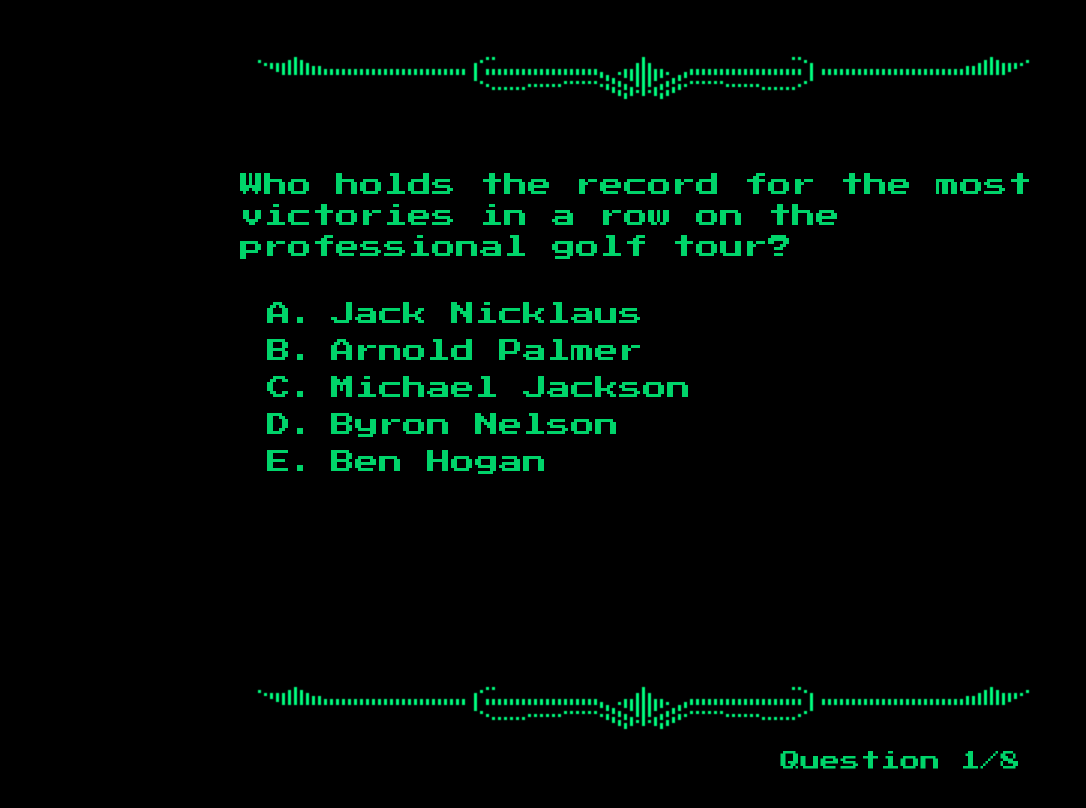
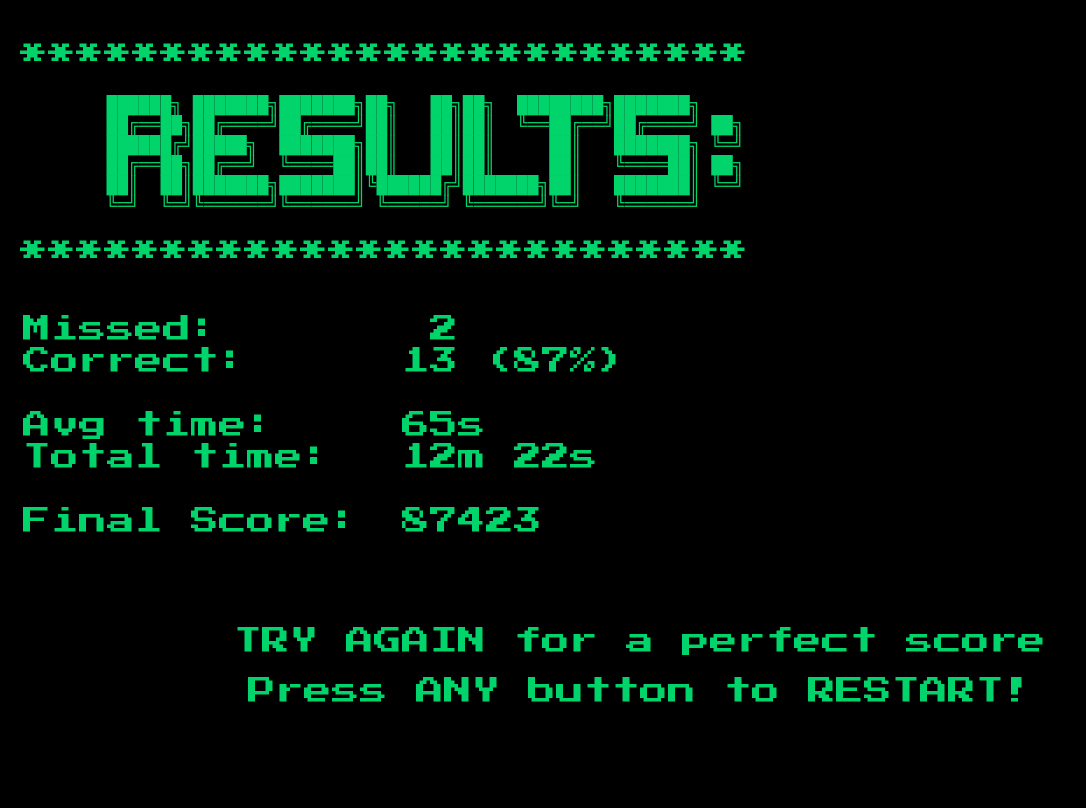
Before and after one commit to kevinclement/exitpuzzles-museum-computer-web, a Vue app: page /quiz in a window 1280 px wide. Shown: the top 808 px of the page, without its empty margins (0-1086 px from the left). Built offline with nearby package versions, Linux system fonts and the light colour scheme.

Commit message:
v0 of results

```diff
--- a/src/views/Quiz.vue
+++ b/src/views/Quiz.vue
@@ -15,12 +15,37 @@
 
     </div>
     <div class="score" v-else>
-      <div>
-        <div>correct: {{correctQuestions.length}}</div>
-        <div>missed: {{missedQuestions.length}}</div>
-        <div>score: {{score}}</div>
+
+        <div>**************************</div>
+        <div>
+        <pre class="results">
+        ██████╗ ███████╗███████╗██╗   ██╗██╗  ████████╗███████╗
+        ██╔══██╗██╔════╝██╔════╝██║   ██║██║  ╚══██╔══╝██╔════╝ ██╗
+        ██████╔╝█████╗  ███████╗██║   ██║██║     ██║   ███████╗ ╚═╝
+        ██╔══██╗██╔══╝  ╚════██║██║   ██║██║     ██║   ╚════██║ ██╗
+        ██║  ██║███████╗███████║╚██████╔╝███████╗██║   ███████║ ╚═╝
+        ╚═╝  ╚═╝╚══════╝╚══════╝ ╚═════╝ ╚══════╝╚═╝   ╚══════╝
+        </pre>
+        </div>
+        <div>**************************</div>
+        <div>
+          <table class="resultsTable">
+            <tr><td>Missed:</td><td>&nbsp;2</td></tr>
+            <tr><td>Correct:</td><td>13 (87%)</td></tr>
+            <tr><td>&nbsp;</td><td>&nbsp;</td></tr>
+
+            <tr><td>Avg time:</td><td>65s</td></tr>
+            <tr><td>Total time:</td><td>12m 22s</td></tr>
+            <tr><td>&nbsp;</td><td>&nbsp;</td></tr>
+
+            <tr><td>Final Score:</td><td>87423</td></tr>
+          </table>
+          <p></p>
+        </div>
+        <div style="justify-self:center;">TRY AGAIN for a perfect score</div>
+        <div style="justify-self:center;">Press ANY button to RESTART!</div>
       </div>
-    </div>
+
 </template>
 
 <script>
@@ -60,7 +85,9 @@ export default {
         return this.currentQuestion.correctAnswer == this.selectedAnswer
       },
       finished: function() {
-        return this.correctQuestions.length + this.missedQuestions.length === this.QUESTION_LIMIT
+        // TMP: SO I CAN DESIGN, REMOVE
+        return true;
+        //return this.correctQuestions.length + this.missedQuestions.length === this.QUESTION_LIMIT
       },
       score: function() {
         let score = Math.floor((this.correctQuestions.length / this.QUESTION_LIMIT) * 100)
@@ -246,7 +273,18 @@ function shuffle(array) {
       justify-items: center;
   }
   .score {
-
+    font-size: 28px;
+    padding-top:40px;
+    padding-left: 20px;
+    padding-right: 20px;
+    grid-template-rows: 37px 160px 75px 315px 50px 50px;
+  }
+  .resultsTable td {
+    padding-right:40px;
+  }
+  .results {
+      font: 18px monospace;
+      font-family:"Courier New", monospace;
   }
 
   .header {
@@ -265,5 +303,4 @@ function shuffle(array) {
     width: 300px;
     text-align: end;
   }
-
 </style>
```
Also changed, not shown: src/assets/zoltar-nes-clean.png (deleted), src/assets/zoltar-nes.png (deleted).
